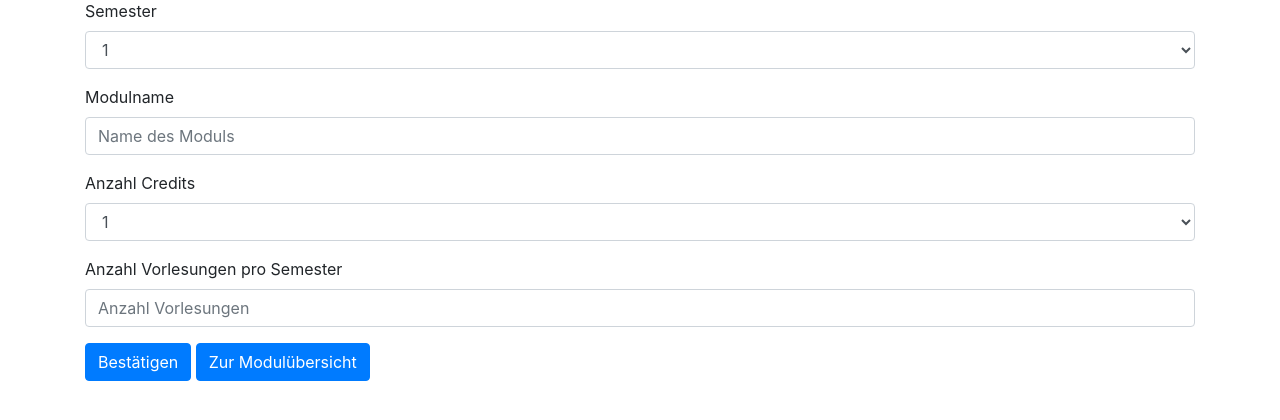
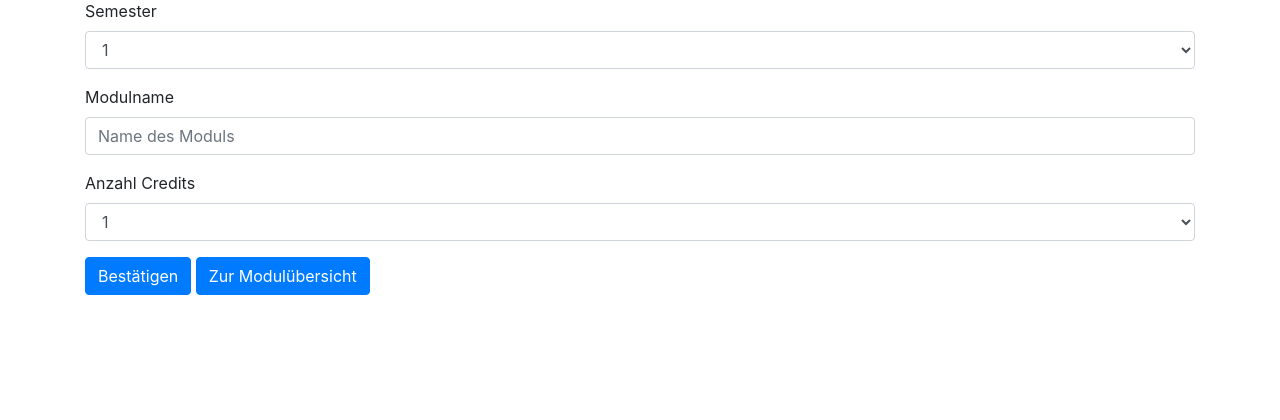
Before and after one commit to gloordaria/PROG2, a Flask app: page /modulerfassen in a window 1280 px wide. Shown: the part 153-573 px from the top of the page. Run offline with Flask 2, Linux system fonts and the light colour scheme; some libraries are stand-ins or nearby versions.

Commit message:
Aus Logikgründen Feld Vorlesungen gelöscht

```diff
--- a/libs/datenspeichern_modul.py
+++ b/libs/datenspeichern_modul.py
@@ -1,6 +1,6 @@
 import json
 
-def modul_speichern(modulname, credit, semester, vorlesungen ):
+def modul_speichern(modulname, credit, semester ):
 
     json_daten = load_json()
     liste_aller_module = json_daten.get("module", {})
@@ -9,7 +9,6 @@ def modul_speichern(modulname, credit, semester, vorlesungen ):
         "modulname": modulname,
         "credits": int(credit),
         "semester": int(semester),
-        "vorlesungen": int(vorlesungen),
         "lernzeit_gesamt": int(0),
         "lernzeiten": {}
     }
--- a/main.py
+++ b/main.py
@@ -21,8 +21,7 @@ def modulerfassen():
         modulname = request.form['modulname']
         credit = request.form['credits']
         semester = request.form['semester']
-        vorlesungen = request.form['vorlesungen']
-        returned_data = datenspeichern_modul.modul_speichern(modulname, credit, semester, vorlesungen)
+        returned_data = datenspeichern_modul.modul_speichern(modulname, credit, semester)
     return render_template("modulerfassen.html")
 
 
@@ -40,7 +39,6 @@ def modulbearbeiten():
         modulname = request.form['modulname']
         credits = request.form['credits']
         semester = request.form['semester']
-        vorlesungen = request.form['vorlesungen']
         modulnote = request.form['modulnote']
     return render_template("modulbearbeiten.html")
 
--- a/templates/modulbearbeiten.html
+++ b/templates/modulbearbeiten.html
@@ -39,11 +39,6 @@
       </div>
 
       <div class="form-group">
-        <label for="exampleFormControlInput1">Anzahl Vorlesungen pro Semester</label>
-        <input type="number" class="form-control" id="exampleFormControlInput1" name="vorlesungen" placeholder="Anzahl Vorlesungen" max="180" required >
-      </div>
-
-      <div class="form-group">
         <label for="exampleFormControlInput1">Modulnote</label>
         <input type="number" class="form-control" id="exampleFormControlInput1" name="modulnote" placeholder="Modulnote" required >
       </div>
--- a/templates/modulerfassen.html
+++ b/templates/modulerfassen.html
@@ -40,11 +40,6 @@
         </select>
       </div>
 
-      <div class="form-group">
-        <label for="exampleFormControlInput1">Anzahl Vorlesungen pro Semester</label>
-        <input type="number" class="form-control" id="exampleFormControlInput1" name="vorlesungen" placeholder="Anzahl Vorlesungen" max="180" required >
-      </div>
-
       <button class="btn btn-primary" type="submit">Bestätigen</button>
       <a class="btn btn-primary" href="{{ url_for('moduluebersicht') }}">Zur Modulübersicht</a>
 </form>
```
Also changed, not shown: data/data.json (+1 -1 lines), templates/moduluebersicht.html (+5 -5 lines).
